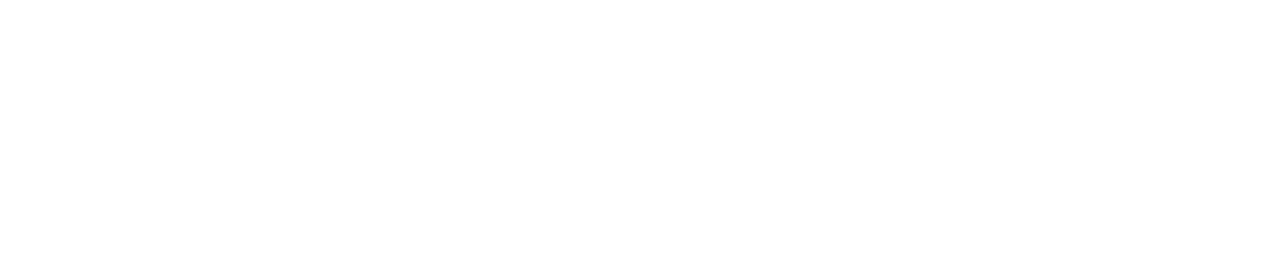
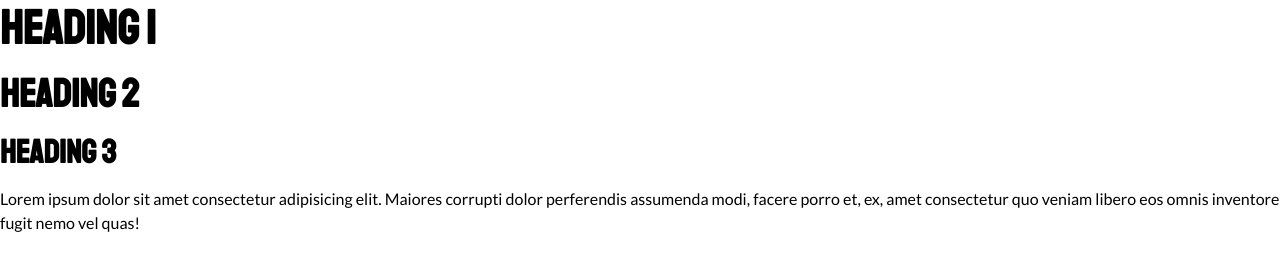
Before and after one commit to NedirAgamuradowic/newsmaxami, a plain HTML site: page src/index.html in a window 1280 px wide. Drawn offline with Linux system fonts and the light colour scheme.

Commit message:
build typography

```diff
--- a/src/css/style.css
+++ b/src/css/style.css
@@ -8,6 +8,10 @@
 	--technology-color:#009CFF;
 	--light-color:#F3F3F3;
 	--dark-color:#333333;
+
+	/* fonts */
+	--heading-font: "Staatliches", sans-serif;
+	--text-font: "Lato", sans-serif;
 }
 /* reset */
 *,
@@ -23,8 +27,10 @@ html{
 body {
   min-height: 100vh;
   scroll-behavior: smooth;
+  font-family: var(--text-font);
+  font-size: 1.6rem;
+  line-height: 1.5;
   text-rendering: optimizeSpeed;
-  line-height: 1.5;
 }
 
 body,
@@ -71,3 +77,23 @@ textarea,
 select {
   font: inherit;
 }
+
+/* heading fonts */
+h1, h2, h3, h4{
+	font-family: var(--heading-font);
+	line-height: 1.2;
+	text-transform: uppercase;
+	margin-bottom: 1.4rem;
+}
+h1{
+	font-size: 4.77rem;
+}
+h2{
+	font-size: 3.98rem;
+}
+h3{
+	font-size: 3.31rem;
+}
+p{
+	margin: 1rem 0;
+}
--- a/src/index.html
+++ b/src/index.html
@@ -27,6 +27,17 @@
       crossorigin="anonymous"
       referrerpolicy="no-referrer"
     />
+    <!-- stylesheet -->
+    <link rel="stylesheet" href="css/style.css" />
   </head>
-  <body></body>
+  <body>
+    <h1>heading 1</h1>
+    <h2>heading 2</h2>
+    <h3>heading 3</h3>
+    <p>
+      Lorem ipsum dolor sit amet consectetur adipisicing elit. Maiores corrupti
+      dolor perferendis assumenda modi, facere porro et, ex, amet consectetur
+      quo veniam libero eos omnis inventore fugit nemo vel quas!
+    </p>
+  </body>
 </html>
```
Also changed, not shown: src/about.html (+2 -0 lines), src/article.html (+2 -0 lines).
